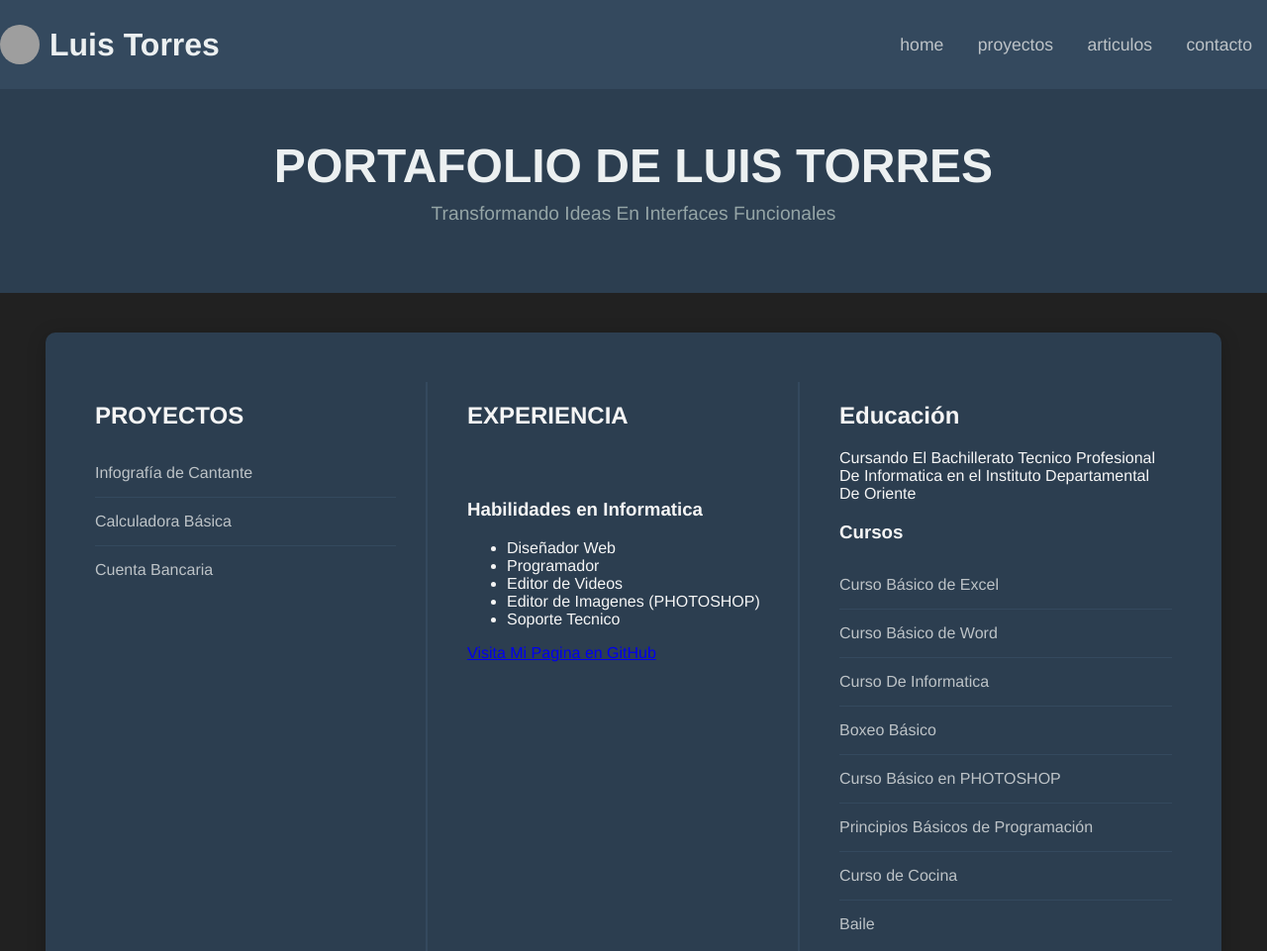
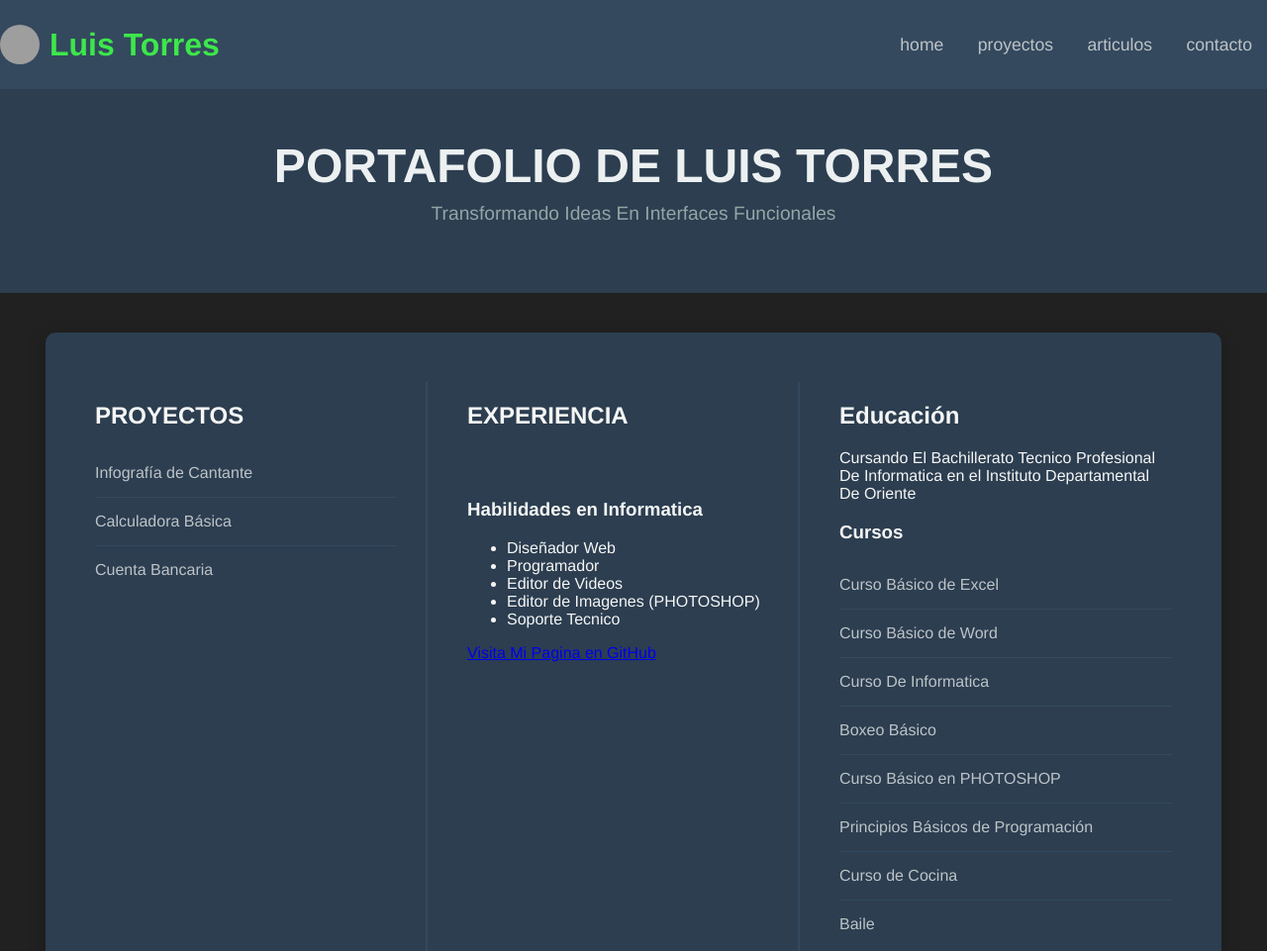
Before and after one commit to cLuisTc7/portfolioluis, a plain HTML site: page index.html in a window 1280 px wide. Shown: the top 961 px of the page at 99% size. Drawn offline with Linux system fonts and the light colour scheme; grey boxes are pictures that could not be loaded.

Commit message:
Update stilo.css

```diff
--- a/stilo.css
+++ b/stilo.css
@@ -23,7 +23,7 @@ body {
 .logo {
     font-size: 2rem;
     font-weight: bold;
-    color: #ecf0f1;
+    color: #3de74b;
     display: flex;
     align-items: center;
 }
```
